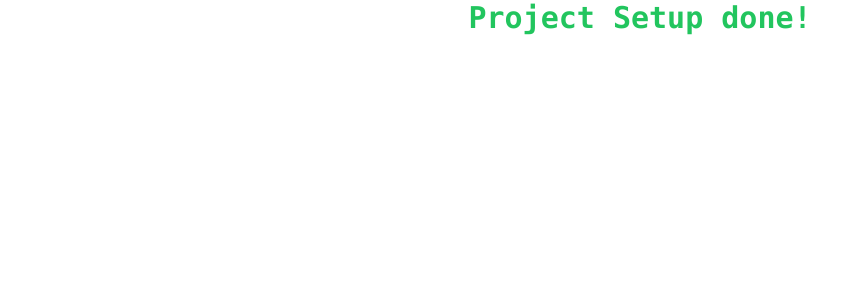
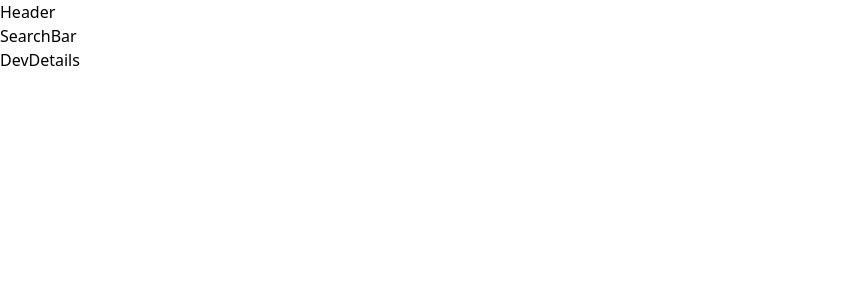
Before and after one commit to abbu-imran-23/DevFinder, a React (Vite) app: page / in a window 1280 px wide. Shown: the top 300 px of the page, without its empty margins (0-867 px from the left). Built offline with nearby package versions, Linux system fonts and the light colour scheme.

Commit message:
Added Components

```diff
--- a/src/App.jsx
+++ b/src/App.jsx
@@ -1,10 +1,15 @@
 import React from 'react'
 import './App.css'
+import DevDetails from './Components/DevDetails'
+import Header from './Components/Header'
+import SearchBar from './Components/SearchBar'
 
 const App = () => {
   return (
     <div>
-      <h1 className='text-3xl font-bold font-mono text-center text-green-500'>Project Setup done!</h1>
+      <Header/>
+      <SearchBar/>
+      <DevDetails/>
     </div>
   )
 }
--- /dev/null
+++ b/src/Components/DevDetails.jsx
@@ -0,0 +1,9 @@
+import React from 'react'
+
+const DevDetails = () => {
+  return (
+    <div>DevDetails</div>
+  )
+}
+
+export default DevDetails
--- /dev/null
+++ b/src/Components/Header.jsx
@@ -0,0 +1,9 @@
+import React from 'react'
+
+const Header = () => {
+  return (
+    <div>Header</div>
+  )
+}
+
+export default Header
--- /dev/null
+++ b/src/Components/SearchBar.jsx
@@ -0,0 +1,9 @@
+import React from 'react'
+
+const SearchBar = () => {
+  return (
+    <div>SearchBar</div>
+  )
+}
+
+export default SearchBar
```
